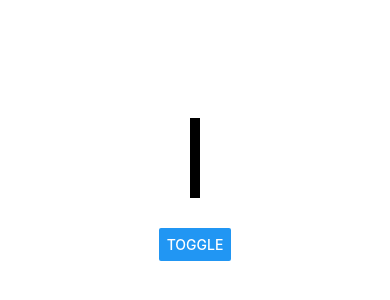
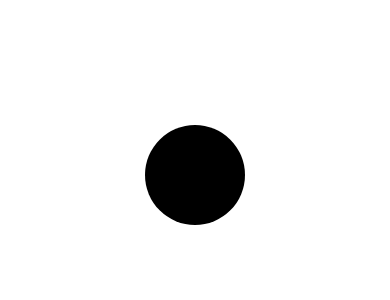
Before and after one commit to InkaAlicja/bounce, a React Native app: screen / in a window 390 px wide. Shown: the part 248-548 px from the top of the page. Built offline with nearby package versions, Linux system fonts and the light colour scheme.

Commit message:
Bounce once on tap

```diff
--- a/App.js
+++ b/App.js
@@ -3,26 +3,42 @@ import Animated, {
   withTiming,
   useAnimatedStyle,
   Easing,
+  withSpring,
+  withDecay,
 } from "react-native-reanimated";
-import { View, Button } from "react-native";
+import { Gesture, GestureDetector, GestureHandlerRootView } from "react-native-gesture-handler";
+import { StyleSheet, View, Text, Button } from "react-native";
+
+
+const ballSize = 100;
 
 export default function AnimatedStyleUpdateExample(props) {
   console.log("is fabric:", global._IS_FABRIC);
 
-  const randomWidth = useSharedValue(10);
+  const position = useSharedValue(1);
 
-  const config = {
-    duration: 500,
-    easing: Easing.bezier(0.5, 0.01, 0, 1),
-  };
-
-  const style = useAnimatedStyle(() => {
-    return {
-      width: withTiming(randomWidth.value, config),
-    };
+  const tap = Gesture.Tap()
+    .maxDuration(100000)
+    .onEnd(() => {
+      console.log('tap');
+      position.value = withDecay({
+        velocity: -1000,
+        deceleration: 0.998,
+        clamp: [-1, 1],
+        velocityFactor: 1,
+        rubberBandEffect: true,
+        rubberBandFactor: 0.6,
+      })
     });
 
+  const animatedStyle = useAnimatedStyle(() => ({
+    transform: [{ translateY: position.value }],
+  }));
+
   return (
+    <GestureHandlerRootView style={{ flex: 1 }}>
+      <View style={{ flex: 1, justifyContent: "center" }}>
+        <GestureDetector gesture={tap}>
           <View
             style={{
               flex: 1,
@@ -33,16 +49,24 @@ export default function AnimatedStyleUpdateExample(props) {
           >
             <Animated.View
               style={[
-          { width: 100, height: 80, backgroundColor: "black", margin: 30 },
-          style,
+                styles.ball,
+                animatedStyle,
               ]}
             />
-      <Button
-        title="toggle"
-        onPress={() => {
-          randomWidth.value = Math.random() * 350;
-        }}
-      />
           </View>
+
+        </GestureDetector>
+      </View>
+    </GestureHandlerRootView>
   );
 }
+
+const styles = StyleSheet.create({
+  ball: {
+    width: ballSize,
+    height: ballSize,
+    borderRadius: ballSize / 2,
+    backgroundColor: "black",
+    margin: 30
+  },
+});
```
Lines whose indentation alone changed are shown as unchanged.
